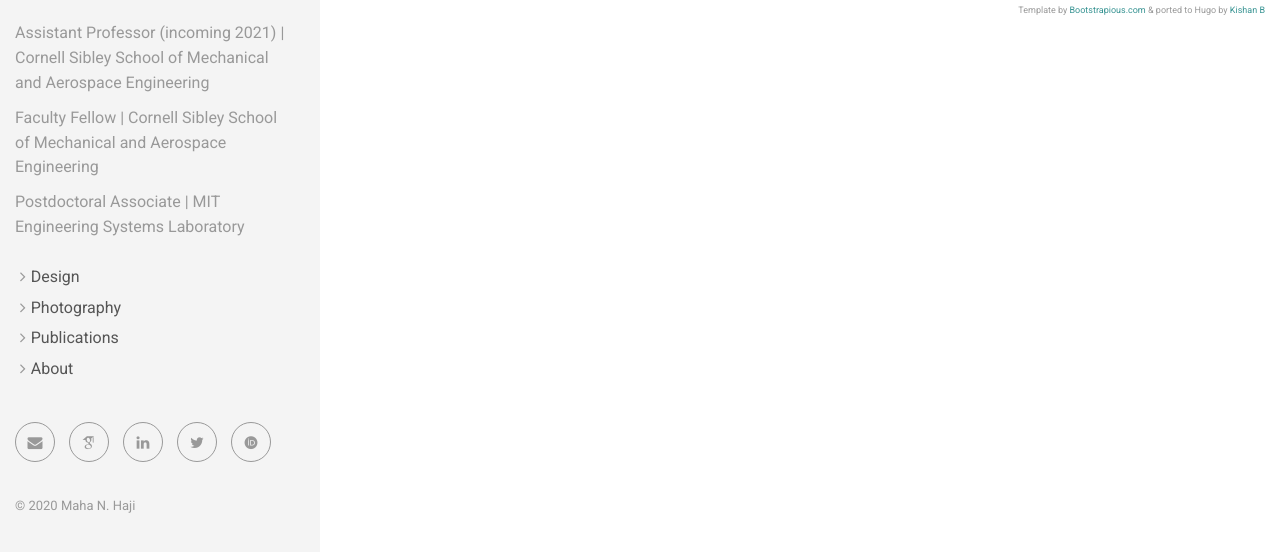
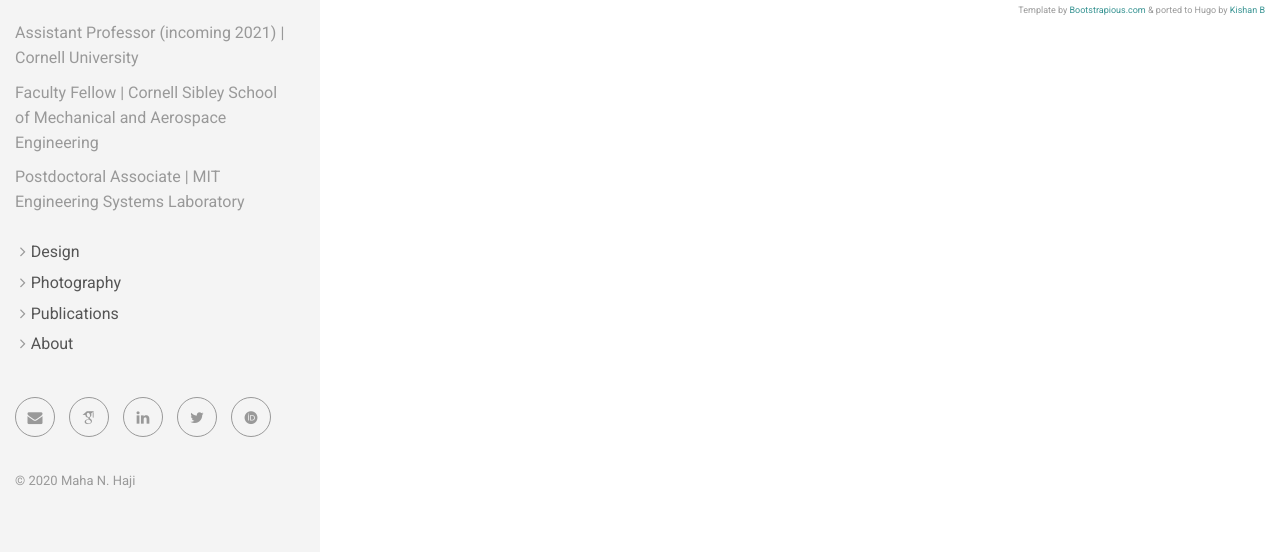
Before and after one commit to maha-haji/maha-haji.github.io, a plain HTML site: page 404.html in a window 1280 px wide. Shown: the part 242-794 px from the top of the page. Drawn offline with Linux system fonts and the light colour scheme; a web font is replaced by a local one.

Commit message:
Updated sidebar to Cornell

```diff
--- a/404.html
+++ b/404.html
@@ -41,7 +41,7 @@
     <center><h1 class="sidebar-heading"><a href="https://maha-haji.github.io">Maha N. Haji</a></h1>
     <img src="/img/headshot_circle.png" width="75%"></center><br />
 
-    <font color="#999999">Assistant Professor (incoming 2021) | Cornell Sibley School of Mechanical and Aerospace Engineering
+    <font color="#999999">Assistant Professor (incoming 2021) | Cornell University
     <div style="height:10px;"><br></div>
     Faculty Fellow | Cornell Sibley School of Mechanical and Aerospace Engineering
     <div style="height:10px;"><br></div>
```
Also changed, not shown: about/index.html (+1 -1 lines), categories/index.html (+1 -1 lines), contact/index.html (+1 -1 lines), photography/index.html (+1 -1 lines), project/ecostapler/index.html (+1 -1 lines), project/environmental-interactions-wecs/index.html (+1 -1 lines), project/habitat-for-humanity/index.html (+1 -1 lines), project/human-power-generation/index.html (+1 -1 lines), project/index.html (+1 -1 lines), project/iphros/index.html (+1 -1 lines), project/mar-p/index.html (+1 -1 lines), project/pearl/index.html (+1 -1 lines), project/project-zeer/index.html (+1 -1 lines), project/recycling-bin-redesign/index.html (+1 -1 lines), 4 more files.
